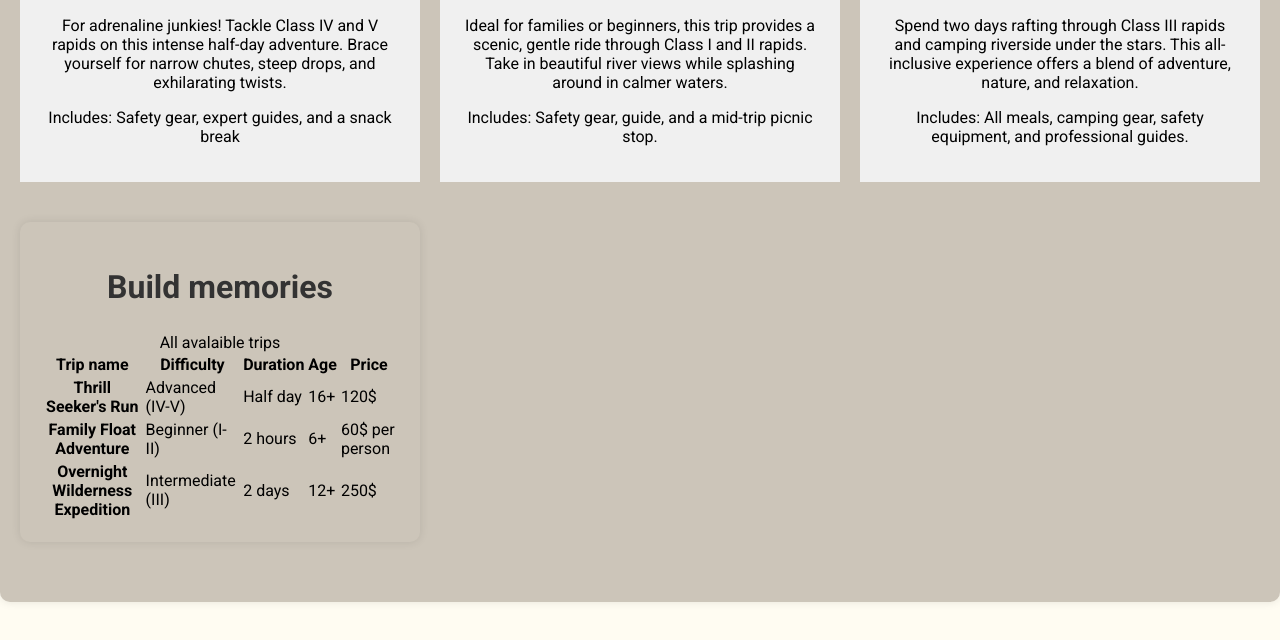
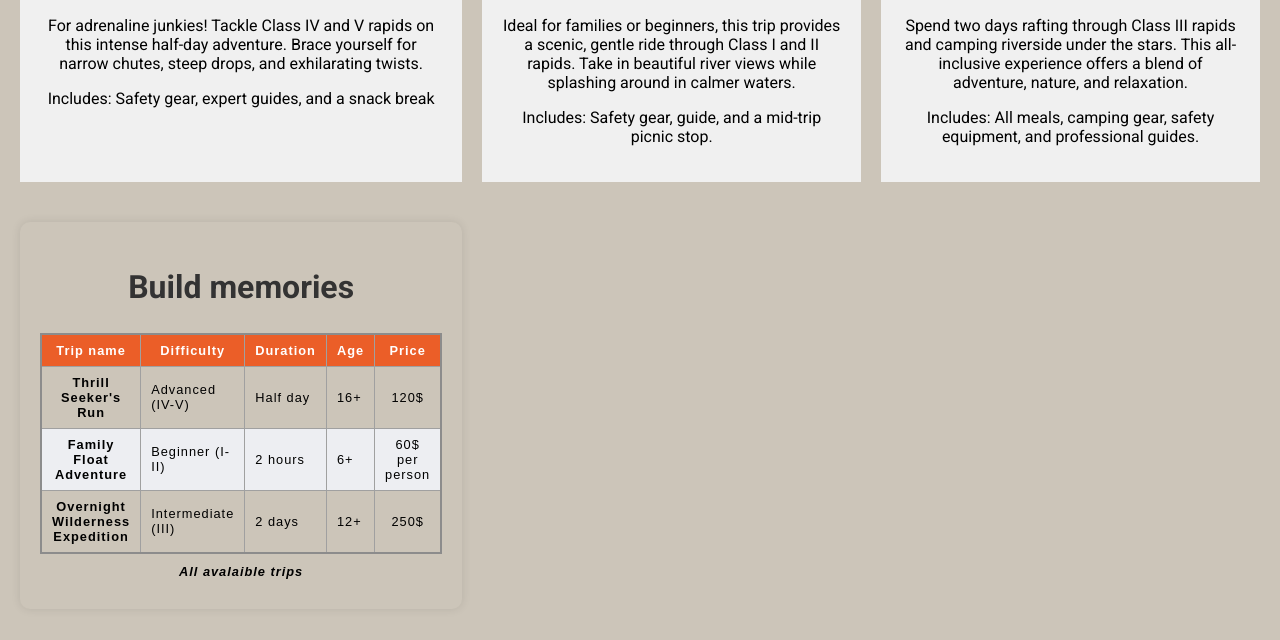
Before and after one commit to rakjensen/wdd130, a plain HTML site: page wwr/trips.html in a window 1280 px wide. Shown: the part 576-1216 px from the top of the page. Drawn offline with Linux system fonts and the light colour scheme.

Commit message:
updated css

```diff
--- a/wwr/styles/rafting.css
+++ b/wwr/styles/rafting.css
@@ -225,3 +225,39 @@ footer .sociallinks img {
     height: 30px;
     margin: 0 10px;
 }
+
+table {
+    border-collapse: collapse;
+    border: 2px solid rgb(140 140 140);
+    font-family: sans-serif;
+    font-size: 0.8rem;
+    letter-spacing: 1px;
+}
+
+caption {
+    caption-side: bottom;
+    padding: 10px;
+    font-weight: 700;
+    font-style: italic;
+}
+
+thead {
+    background-color: rgb(228 240 245);
+}
+
+thead th {
+    background-color: #eb5e28;
+    color: #fff;
+}
+
+th, td {
+    border: 1px solid rgb(160 160 160);
+    padding: 8px 10px;
+}
+
+td:last-of-type {
+    text-align: center;
+}
+tbody > tr:nth-of-type(even) {
+    background-color: rgb(237 238 242);
+}
```
